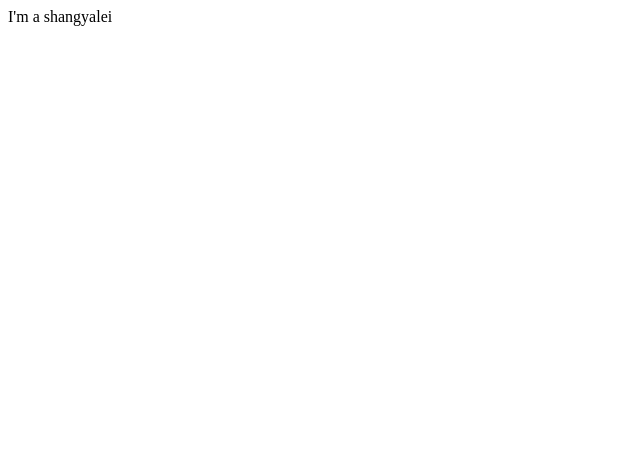
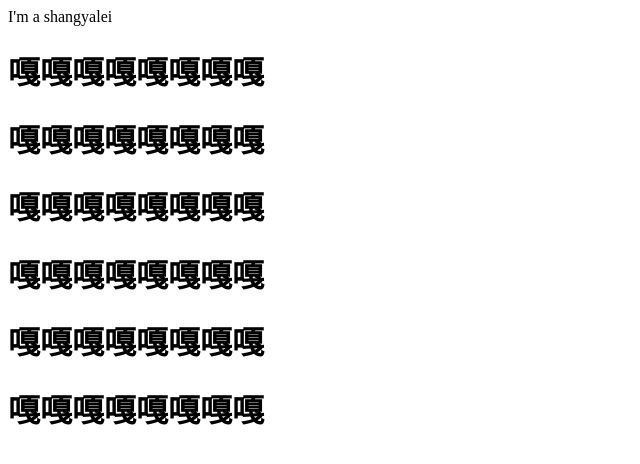
Before and after one commit to shangyalei/demo, a plain HTML site: page two.html in a window 1280 px wide. Shown: the whole page, without its empty margins (0-640 px from the left). Drawn offline with Linux system fonts and the light colour scheme.

Commit message:
one push

```diff
--- a/two.html
+++ b/two.html
@@ -8,5 +8,12 @@
 
 I'm a shangyalei
 
+<h1>嘎嘎嘎嘎嘎嘎嘎嘎</h1>
+<h1>嘎嘎嘎嘎嘎嘎嘎嘎</h1>
+<h1>嘎嘎嘎嘎嘎嘎嘎嘎</h1>
+<h1>嘎嘎嘎嘎嘎嘎嘎嘎</h1>
+<h1>嘎嘎嘎嘎嘎嘎嘎嘎</h1>
+<h1>嘎嘎嘎嘎嘎嘎嘎嘎</h1>
+
 </body>
 </html>
```
